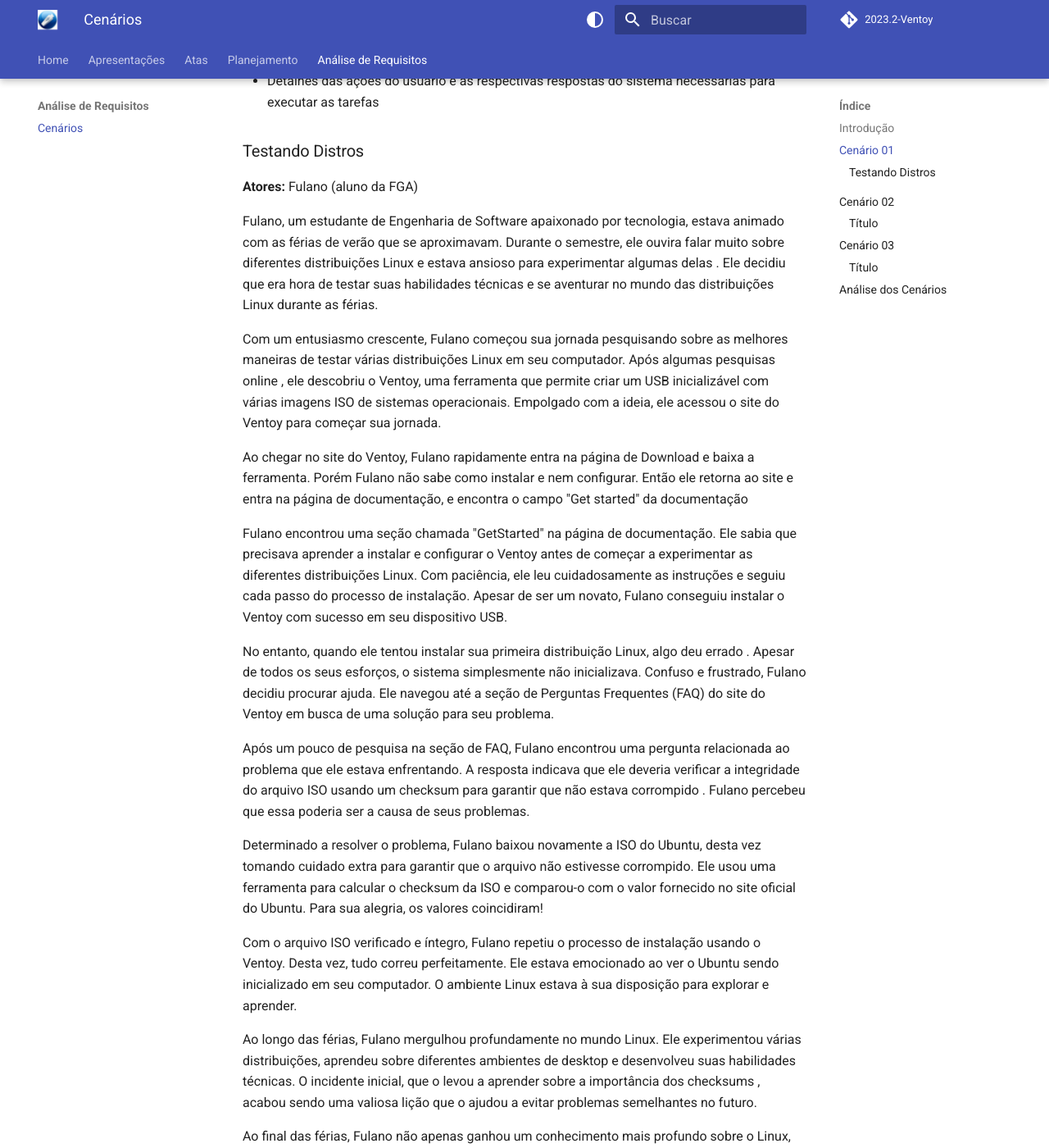
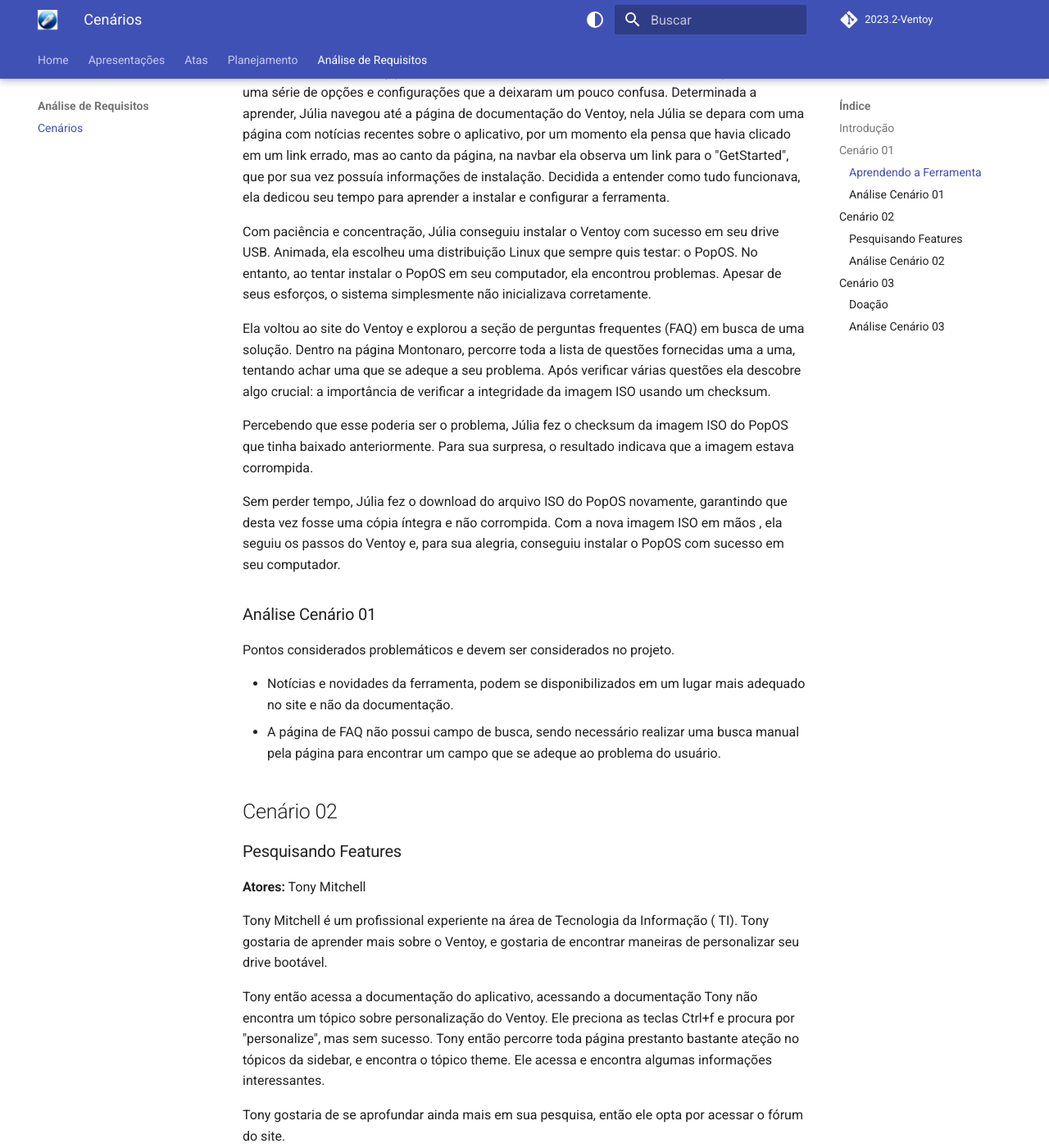
Before and after one commit to Interacao-Humano-Computador/2023.2-Ventoy, an MkDocs documentation site: the page built from docs/AnaliseDeRequisitos/cenarios.md, in a window 1280 px wide and 1400 px high, scrolled down 629 px. Shown: the whole window at 82% size. Built offline with MkDocs 1.6.1 and Material for MkDocs 9.7.7, drawn with Linux system fonts in a browser that asks for light colours; comment, search, counter and statistics services are not loaded; some of the changed text lies outside the part shown.

Commit message:
Adicionado cenários

```diff
--- a/docs/AnaliseDeRequisitos/cenarios.md
+++ b/docs/AnaliseDeRequisitos/cenarios.md
@@ -11,119 +11,109 @@
 
 ## Cenário 01
 
-O cenário de atividade
-- narração sobre atividades típicas e críticas;
-- Relatar as funcionalidade do sistema, sem especificar como os
-usuários vão utilizar
+### Aprendendo a Ferramenta
 
-Cenario de informação
+**Ator:** Júlia Motonaro
 
-- elabora de uma cenário de atividade que descreve informações
-fornecidos pelo sustema para o usuário.
+Júlia Montonaro é uma estudante dedicada de Engenharia de Software, sempre curiosa
+para aprender algo novo. Durante as férias, ela decidiu explorar o mundo das distribuições
+Linux e testar diferentes sistemas operacionais em seu computador. Ela decide utilizar o
+Ventoy, para criar um drive USB inicializável com várias imagens ISO de sistemas operacionais.
 
-cenário de interação
+Ela visita o site do Ventoy para baixar a ferramenta. Ao fazer o download, ela se deparou
+com uma série de opções e configurações que a deixaram um pouco confusa. Determinada
+a aprender, Júlia navegou até a página de documentação do Ventoy, nela Júlia se depara com uma
+página com notícias recentes sobre o aplicativo, por um momento ela pensa que havia clicado em um
+link errado, mas ao canto da página, na navbar ela observa um link para o "GetStarted", que por sua
+vez possuía informações de instalação. Decidida a entender como tudo funcionava, ela dedicou
+seu tempo para aprender a instalar e configurar a ferramenta.
 
-- Detalhes das ações do usuário e as respectivas respostas
-do sistema necessárias para executar as tarefas
+Com paciência e concentração, Júlia conseguiu instalar o Ventoy com sucesso em seu
+drive USB. Animada, ela escolheu uma distribuição Linux que sempre quis testar: o PopOS.
+No entanto, ao tentar instalar o PopOS em seu computador, ela encontrou problemas.
+Apesar de seus esforços, o sistema simplesmente não inicializava corretamente.
 
-### Testando Distros
+Ela voltou ao site do Ventoy e explorou a seção de perguntas frequentes (FAQ) em busca
+de uma solução. Dentro na página Montonaro, percorre toda a lista de questões fornecidas
+uma a uma, tentando achar uma que se adeque a seu problema. Após verificar várias questões
+ela descobre algo crucial: a importância de verificar a integridade da imagem ISO usando um checksum.
 
-**Atores:** Fulano (aluno da FGA)
+Percebendo que esse poderia ser o problema, Júlia fez o checksum da imagem ISO do PopOS
+que tinha baixado anteriormente. Para sua surpresa, o resultado indicava que a imagem
+estava corrompida.
 
-Fulano, um estudante de Engenharia de Software apaixonado por tecnologia, estava animado
-com as férias de verão que se aproximavam. Durante o semestre, ele ouvira falar muito
-sobre diferentes distribuições Linux e estava ansioso para experimentar algumas delas
-. Ele decidiu que era hora de testar suas habilidades técnicas e se aventurar no mundo
-das distribuições Linux durante as férias.
+Sem perder tempo, Júlia fez o download do arquivo ISO do PopOS novamente, garantindo
+que desta vez fosse uma cópia íntegra e não corrompida. Com a nova imagem ISO em mãos
+, ela seguiu os passos do Ventoy e, para sua alegria, conseguiu instalar o PopOS com
+sucesso em seu computador.
 
-Com um entusiasmo crescente, Fulano começou sua jornada pesquisando sobre as melhores maneiras
-de testar várias distribuições Linux em seu computador. Após algumas pesquisas online
-, ele descobriu o Ventoy, uma ferramenta que permite criar um USB inicializável com
-várias imagens ISO de sistemas operacionais. Empolgado com a ideia, ele acessou o site
-do Ventoy para começar sua jornada.
+### Análise Cenário 01
 
-Ao chegar no site do Ventoy, Fulano rapidamente entra na página de Download e baixa a
-ferramenta. Porém Fulano não sabe como instalar e nem configurar. Então ele retorna ao
-site e entra na página de documentação, e encontra o campo "Get started" da documentação
+Pontos considerados problemáticos e devem ser considerados no projeto.
 
-
-Fulano encontrou uma seção chamada "GetStarted" na página
-de documentação. Ele sabia que precisava aprender a instalar e configurar o Ventoy
-antes de começar a experimentar as diferentes distribuições Linux. Com paciência, ele
-leu cuidadosamente as instruções e seguiu cada passo do processo de instalação. Apesar
-de ser um novato, Fulano conseguiu instalar o Ventoy com sucesso em seu dispositivo
-USB.
-
-No entanto, quando ele tentou instalar sua primeira distribuição Linux, algo deu errado
-. Apesar de todos os seus esforços, o sistema simplesmente não inicializava. Confuso
-e frustrado, Fulano decidiu procurar ajuda. Ele navegou até a seção de Perguntas Frequentes
-(FAQ) do site do Ventoy em busca de uma solução para seu problema.
-
-Após um pouco de pesquisa na seção de FAQ, Fulano encontrou uma pergunta relacionada ao
-problema que ele estava enfrentando. A resposta indicava que ele deveria verificar
-a integridade do arquivo ISO usando um checksum para garantir que não estava corrompido
-. Fulano percebeu que essa poderia ser a causa de seus problemas.
-
-Determinado a resolver o problema, Fulano baixou novamente a ISO do Ubuntu, desta vez tomando cuidado
-extra para garantir que o arquivo não estivesse corrompido. Ele usou uma ferramenta
-para calcular o checksum da ISO e comparou-o com o valor fornecido no site oficial
-do Ubuntu. Para sua alegria, os valores coincidiram!
-
-Com o arquivo ISO verificado e íntegro, Fulano repetiu o processo de instalação usando
-o Ventoy. Desta vez, tudo correu perfeitamente. Ele estava emocionado ao ver o Ubuntu
-sendo inicializado em seu computador. O ambiente Linux estava à sua disposição para
-explorar e aprender.
-
-Ao longo das férias, Fulano mergulhou profundamente no mundo Linux. Ele experimentou várias
-distribuições, aprendeu sobre diferentes ambientes de desktop e desenvolveu suas habilidades
-técnicas. O incidente inicial, que o levou a aprender sobre a importância dos checksums
-, acabou sendo uma valiosa lição que o ajudou a evitar problemas semelhantes no futuro.
-
-Ao final das férias, Fulano não apenas ganhou um conhecimento mais profundo sobre o
-Linux, mas também a confiança para experimentar novas tecnologias e resolver problemas
-técnicos por conta própria. Sua paixão pela Engenharia de Software apenas aumentou
-, e ele estava ansioso para aplicar o que aprendeu em seu próximo ano letivo e em futuros
-projetos pessoais.
-
-###
-Análise Cenário 01
-
-Pontos considerados problemáticas e devem ser considerados em
-um projeto.
-
-- O site possui uma linguaguem bastante técnica, que pode "assustar"
-usuários que não possuem conhecimento avançado em sistemas operacionáis.
-- Uma página tutorial que mostre passo a passo, como utilizar a ferramenta,
-e seu processo de instalação seria útil para usuários com pouco
-conhecimento técnico.
-- Uma barra de pesquisa na página FAQ pode auxiliar para encontrar um
-resposta de maneira rápida.
-
+- Notícias e novidades da ferramenta, podem se disponibilizados em um lugar mais adequado
+no site e não da documentação.
+- A página de FAQ não possui campo de busca, sendo necessário realizar uma busca manual
+pela página para encontrar um campo que se adeque ao problema do usuário.
 
 ## Cenário 02
 
-### Título
+### Pesquisando Features
 
-**Atores:** Joana (secretária), Fernando (aluno)
+**Atores:** Tony Mitchell
 
-Cenário aqui
+Tony Mitchell é um profissional experiente na área de Tecnologia da Informação (
+TI). Tony gostaria de aprender mais sobre o Ventoy, e gostaria de encontrar maneiras de
+personalizar seu drive bootável.
+
+Tony então acessa a documentação do aplicativo, acessando a documentação Tony não encontra um tópico
+sobre personalização do Ventoy. Ele preciona as teclas Ctrl+f e procura por "personalize", mas sem sucesso.
+Tony então percorre toda página prestanto bastante ateção no tópicos da sidebar, e encontra o tópico theme.
+Ele acessa e encontra algumas informações interessantes.
+
+Tony gostaria de se aprofundar ainda mais em sua pesquisa, então ele opta por acessar o fórum do
+site.
+
+Acessando a página do fórum, Tony se depara com alguns tópicos, a página fornece diferentes
+fórum para tratar de diferentes tópicos. Tony percorre a página e entra no fórum que ele
+julga se adequar mais com seu próposito. Clicando no título do fórum Tony é redirecionado
+para uma página de seleção do fórum, porém dessa fez só há o fórum que Tony havia clicado
+anteriormente, Tony acha estranho, mas após clicar no forúm pela segunda fez ele é redirecionado
+para um página com as postagens do fórum.
+
+Mitchell se depara com uma tabela com várias postagens. Cada linha na tabela possui alguns ícones
+que Tony não sabe o significa. Tony percorre a primeira página, tentando achar algo sobre o tema que
+ele procura, mas não tem sucesso. Ao chegar ao final da página Tony repara em uma legenda para os ícones
+que ele não sabia o que significava. Continuando no fórum ele acessa a próxima página da tabela, e procura,
+mas também sem sucesso. Há muitas páginas. Então Tony recorre a pesquisa que ele visualiza na página.
+
+Fazendo a pesquisa, utilizando palavras chaves, Tony encontra algumas postagem sobre o assunto que
+ele procura.
+
+### Análise Cenário 02
+
+Pontos considerados problemáticos e devem ser considerados no projeto.
+
+- É importante que haja um campo de pesquisa na documentação do site.
+- Os ícones das postagens nos fóruns devem ser intuitivos.
+- A legenda de ícones no site deve se encontrar no topo da página não ao final.
 
 ## Cenário 03
 
-### Título
+### Doação
 
-**Atores:** Joana (secretária), Fernando (aluno)
+**Atores:** Steve Vobes
 
-Cenário aqui
+Steve Vobes é um grande entusiasta de projetos open-source, ao entrar no site do Ventoy
+ele se encomoda bastante com os anúncios evasivos que existem na página. Vobes então decide
+ajudar com um doação. Ele clica no campo donate na navbar e é direcionado para uma página
+onde pode fazer doações fica paybay, cripto-moedas, etc.
 
-## Análise dos Cenários
+### Análise Cenário 03
 
-No cenário x, foi observados alguns pontos que podem ser
-considerados problemáticos:
+Pontos considerados problemáticos e devem ser considerados no projeto.
 
-- Problema 1
-- Problema 2
-- Problema 3
+- Anúncios evasivos podem prejudicar a experiência do usuário.
 
 # Bibliografia
 
```
